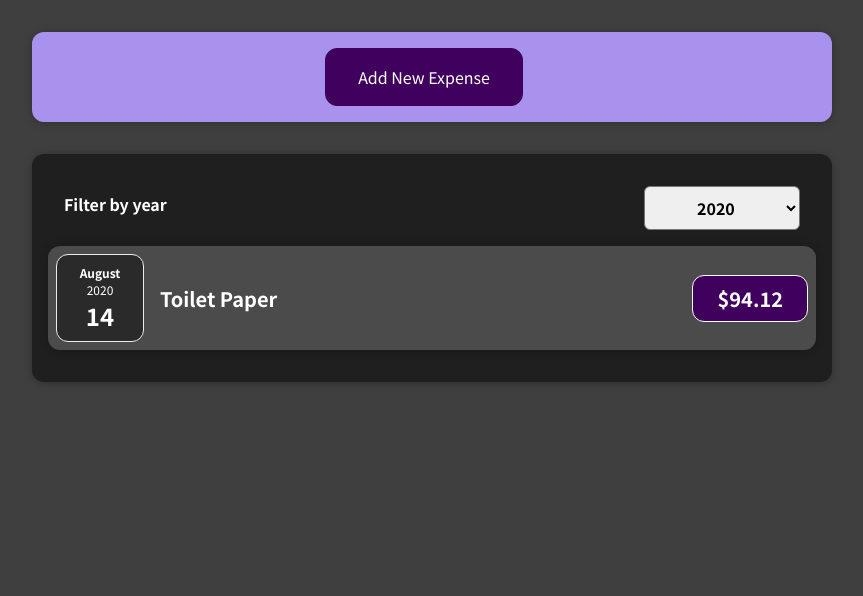
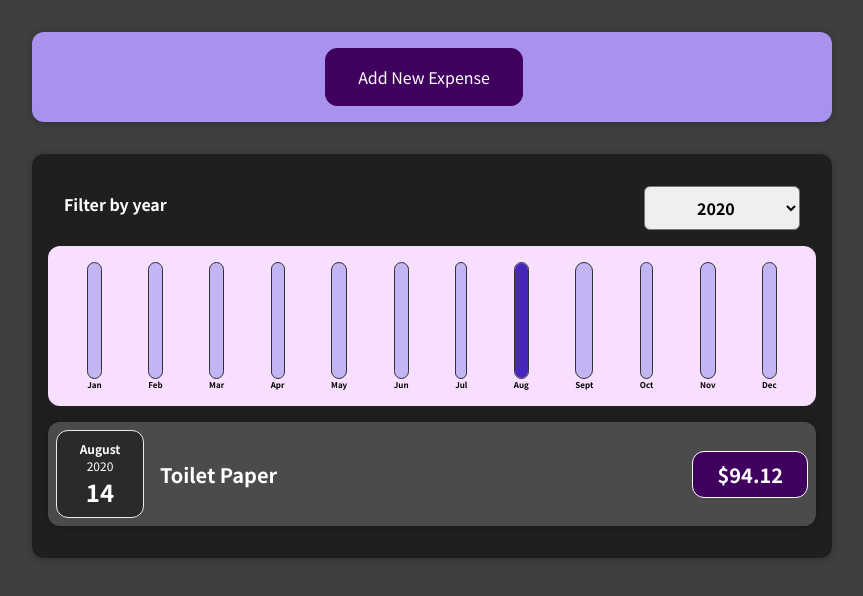
Before and after one commit to MatthewHons/React-manageApp, a React (Create React App) app: page / in a window 1280 px wide. Shown: the top 596 px of the page, without its empty margins (208-1071 px from the left). Built offline with nearby package versions, Linux system fonts and the light colour scheme.

Commit message:
Adding the Chart component

```diff
--- /dev/null
+++ b/src/components/Chart/Chart.css
@@ -0,0 +1,9 @@
+.chart {
+  padding: 1rem;
+  border-radius: 12px;
+  background-color: #f8dfff;
+  text-align: center;
+  display: flex;
+  justify-content: space-around;
+  height: 10rem;
+}
--- /dev/null
+++ b/src/components/Chart/Chart.js
@@ -0,0 +1,23 @@
+import React from "react";
+import ChartBar from "./ChartBar";
+import "./Chart.css";
+
+function Chart(props) {
+  const dataPointValues = props.dataPoints.map((dataPoint) => dataPoint.value);
+  const totalMaximum = Math.max(...dataPointValues);
+
+  return (
+    <div className="chart">
+      {props.dataPoints.map((dataPoint) => (
+        <ChartBar
+          key={dataPoint.label}
+          value={dataPoint.value}
+          maxValue={totalMaximum}
+          label={dataPoint.label}
+        />
+      ))}
+    </div>
+  );
+}
+
+export default Chart;
--- /dev/null
+++ b/src/components/Chart/ChartBar.css
@@ -0,0 +1,30 @@
+.chart-bar {
+  height: 100%;
+  display: flex;
+  flex-direction: column;
+  align-items: center;
+}
+
+.chart-bar__inner {
+  height: 100%;
+  width: 100%;
+  border: 1px solid #313131;
+  border-radius: 12px;
+  background-color: #c3b4f3;
+  overflow: hidden;
+  display: flex;
+  flex-direction: column;
+  justify-content: flex-end;
+}
+
+.chart-bar__fill {
+  background-color: #4826b9;
+  width: 100%;
+  transition: all 0.3s ease-out;
+}
+
+.chart-bar__label {
+  font-weight: bold;
+  font-size: 0.5rem;
+  text-align: center;
+}
--- /dev/null
+++ b/src/components/Chart/ChartBar.js
@@ -0,0 +1,24 @@
+import React from "react";
+import "./ChartBar.css";
+
+function ChartBar(props) {
+  let barFillHeight = "0%";
+
+  if (props.maxValue > 0) {
+    barFillHeight = Math.round((props.value / props.maxValue) * 100) + "%";
+  }
+
+  return (
+    <div className="chart-bar">
+      <div className="chart-bar__inner">
+        <div
+          className="chart-bar__fill"
+          style={{ height: barFillHeight }}
+        ></div>
+      </div>
+      <div className="chart-bar__label">{props.label}</div>
+    </div>
+  );
+}
+
+export default ChartBar;
--- a/src/components/Expenses/Expenses.js
+++ b/src/components/Expenses/Expenses.js
@@ -3,6 +3,7 @@
 import Card from "../UI/Card";
 import { useState } from "react";
 import ExpensesList from "./ExpensesList";
+import ExpensesChart from "./ExpensesChart";
 
 function Expenses(props) {
   const [filteredYear, setFilteredYear] = useState("2020");
@@ -22,6 +23,7 @@
           selected={filteredYear}
           onChangeFilter={filterChangeHandler}
         />
+        <ExpensesChart expenses={filteredExpenses} />
         <ExpensesList items={filteredExpenses} />
       </Card>
     </div>
--- /dev/null
+++ b/src/components/Expenses/ExpensesChart.js
@@ -0,0 +1,63 @@
+import React from "react";
+import Chart from "../Chart/Chart";
+function ExpensesChart(props) {
+  const chartDataPoints = [
+    {
+      label: "Jan",
+      value: 0,
+    },
+    {
+      label: "Feb",
+      value: 0,
+    },
+    {
+      label: "Mar",
+      value: 0,
+    },
+    {
+      label: "Apr",
+      value: 0,
+    },
+    {
+      label: "May",
+      value: 0,
+    },
+    {
+      label: "Jun",
+      value: 0,
+    },
+    {
+      label: "Jul",
+      value: 0,
+    },
+    {
+      label: "Aug",
+      value: 0,
+    },
+    {
+      label: "Sept",
+      value: 0,
+    },
+    {
+      label: "Oct",
+      value: 0,
+    },
+    {
+      label: "Nov",
+      value: 0,
+    },
+    {
+      label: "Dec",
+      value: 0,
+    },
+  ];
+
+  for (const expense of props.expenses) {
+    const expenseMonth = expense.date.getMonth(); // Starting at 0 => January
+    chartDataPoints[expenseMonth].value += expense.amount;
+  }
+
+  return <Chart dataPoints={chartDataPoints} />;
+}
+
+export default ExpensesChart;
```
